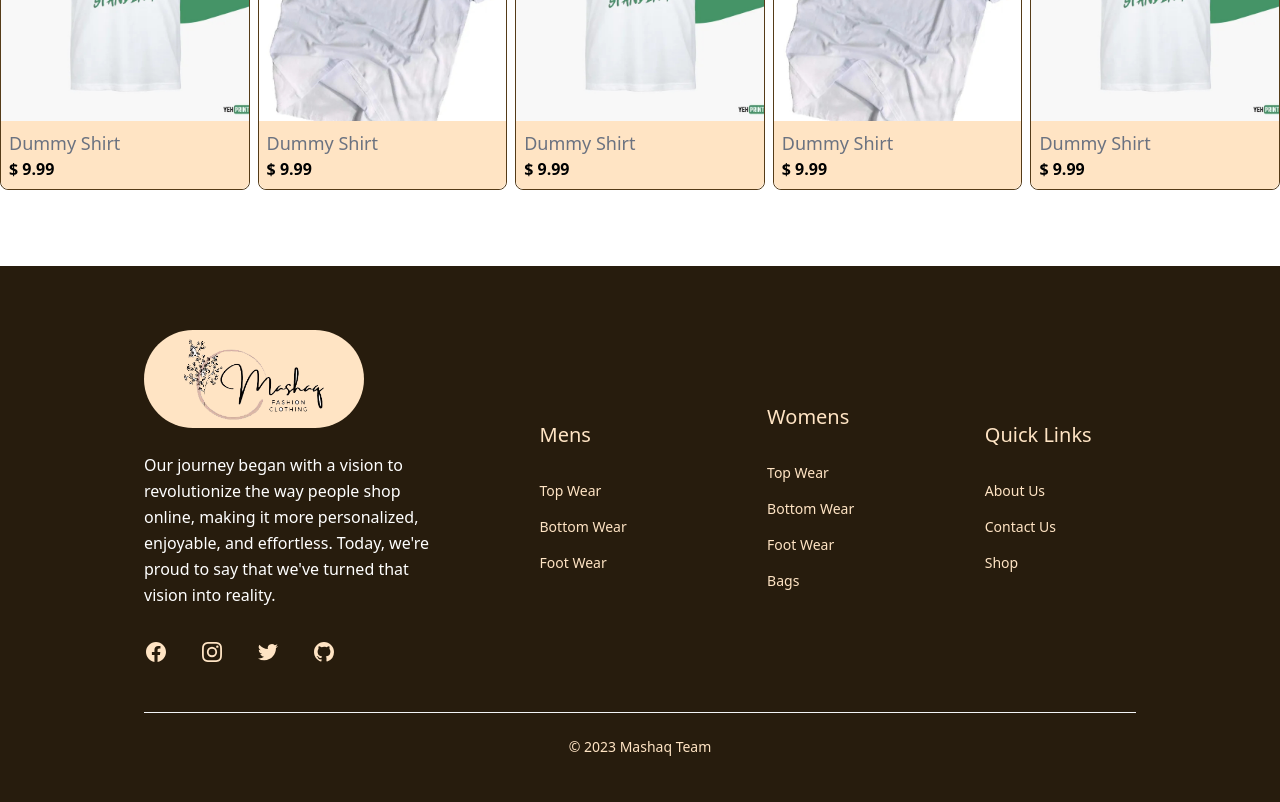
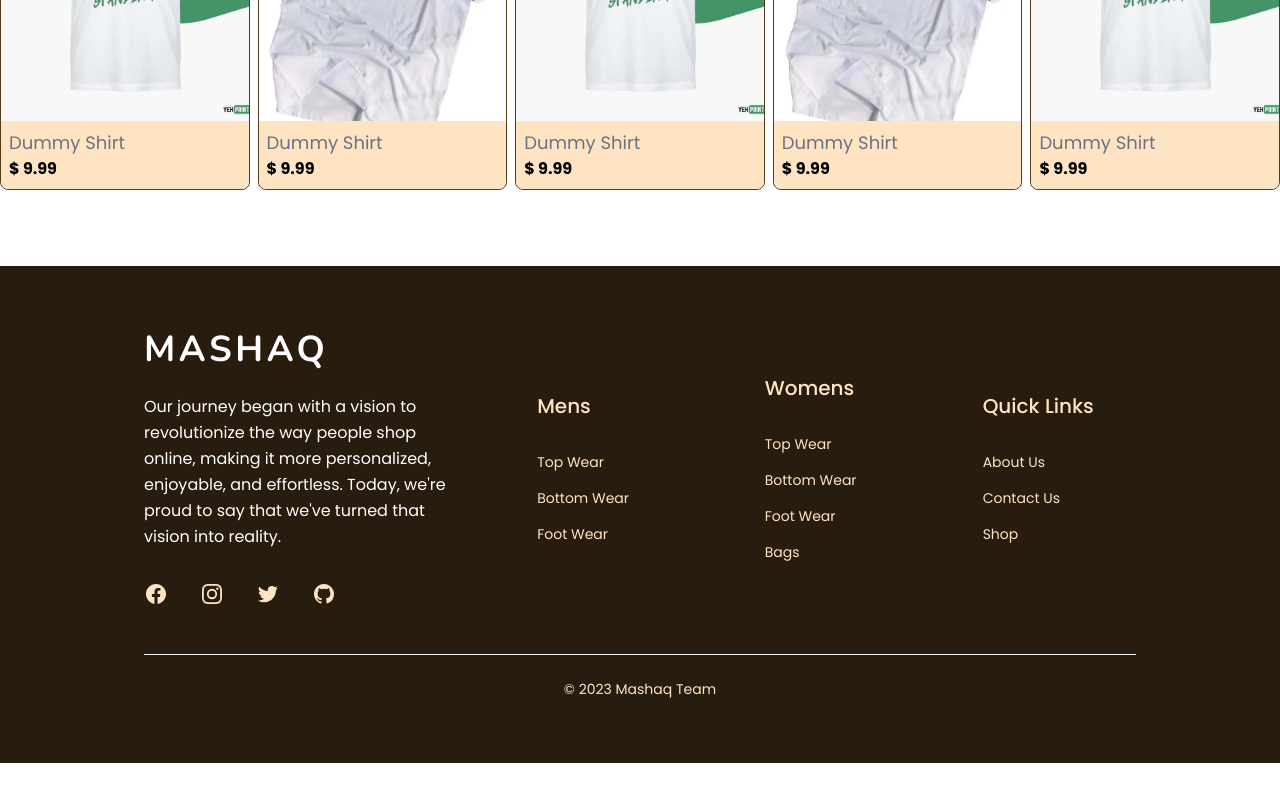
Before and after one commit to Ashar2002/mashaq-fyp, a Next.js app in the folder frontend/: page /categories in a window 1280 px wide. Shown: the part 1300-2102 px from the top of the page. After the commit the page ends 2063 px from the top, so only its background shows below. Built offline with nearby package versions, Linux system fonts and the light colour scheme.

Commit message:
font added | footer style

```diff
--- a/frontend/src/components/Footer.jsx
+++ b/frontend/src/components/Footer.jsx
@@ -9,8 +9,9 @@
       <div className="px-4 container mx-auto max-w-[80%]">
         <div className="grid grid-cols-1 gap-8 lg:grid-cols-3 ">
           <div>
-            <div className="flex justify-center bg-bisque-0 py-2 px-10 rounded-full w-fit mx-auto lg:mx-0 text-center lg:justify-start">
-              <Image src={main_logo} alt="main_logo" width={140} height={140} />
+            <div className="flex justify-center rounded-full w-fit mx-auto lg:mx-0 text-center lg:justify-start">
+              {/* <Image src={main_logo} alt="main_logo" width={140} height={140} /> */}
+              <p className="text-4xl font-nunito text-white font-bold tracking-widest">MASHAQ</p>
             </div>
 
             <p className="mt-6 text-center leading-relaxed text-white xl:max-w-xs lg:text-left">
@@ -276,7 +277,7 @@
           </div>
         </div>
 
-        <div className="mt-12 border-t border-gray-100 pt-6 dark:border-gray-800">
+        <div className="mt-12 border-t border-gray-100 pt-6">
           <div className="text-center">
             <p className="mt-4 text-sm text-bisque-0  sm:order-first sm:mt-0">
               &copy; 2023 Mashaq Team
--- a/frontend/src/pages/_app.js
+++ b/frontend/src/pages/_app.js
@@ -1,5 +1,25 @@
-import '@/styles/globals.css'
+import "@/styles/globals.css";
+import {  Poppins  , Nunito } from "next/font/google";
+
+const poppins = Poppins({
+  subsets: ["latin"],
+  variable: "--font-poppins",
+  weight: ["100", "200", "300", "400", "500", "600", "700", "800", "900"],
+});
+
+const nunito = Nunito({
+  subsets: ["latin"],
+  variable: "--font-Nunito",
+  weight: ["200", "300", "400", "700", "900"],
+});
+
+
 
 export default function App({ Component, pageProps }) {
-  return <Component {...pageProps} />
+  return (
+    <main className={`${poppins.variable} font-poppins ${nunito.variable} `}>
+      <Component {...pageProps} />
+
+    </main>
+  );
 }
--- a/frontend/tailwind.config.js
+++ b/frontend/tailwind.config.js
@@ -10,13 +10,17 @@
   ],
   theme: {
     extend: {
-      colors:{
-        bisque : ["#ffe4c4"],
-        brown : ["#553b18"],
-        lightbrown : ["#795c34"],
+      fontFamily: {
+        poppins: ["var(--font-poppins)"],
+        nunito: ["var(--font-Nunito)"],
       },
 
+      colors: {
+        bisque: ["#ffe4c4"],
+        brown: ["#553b18"],
+        lightbrown: ["#795c34"],
+      },
     },
   },
   plugins: [],
-}
+};
```
